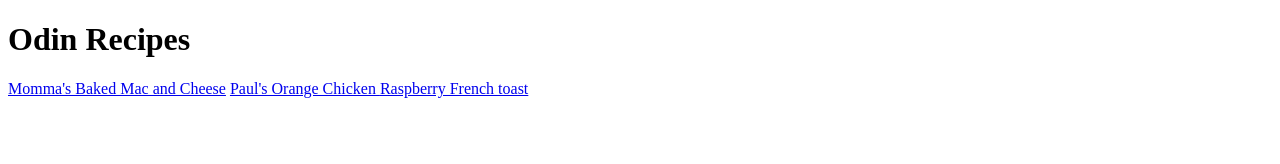
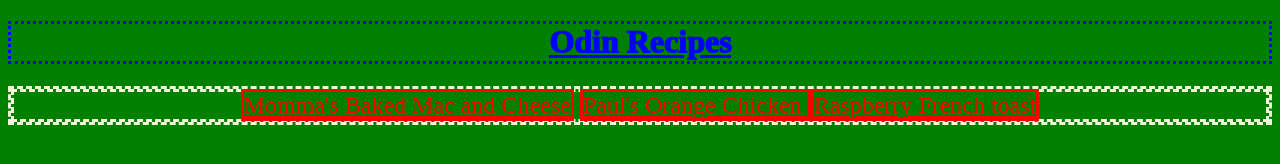
Before and after one commit to PaulieFig722/odin-recipes, a plain HTML site: page index.html in a window 1280 px wide. Drawn offline with Linux system fonts and the light colour scheme.

Commit message:
Updated Recipe CSS

```diff
--- a/index.html
+++ b/index.html
@@ -4,14 +4,18 @@
     <meta charset="UTF-8">
     <meta http-equiv="X-UA-Compatible" content="IE=edge">
     <meta name="viewport" content="width=device-width, initial-scale=1.0">
+    <link rel="stylesheet" href="style.css">
     <title>Document</title>
   </head>
-  <body>
-    <h1>Odin Recipes</h1>
-    <a href="recipes/BakedMac.html">Momma's Baked Mac and Cheese</a>
-    <a href="recipes/Chicken.html">Paul's Orange Chicken </a>
-    <a href="recipes/RaspFrenchToast.html">Raspberry French toast</a>
-
+  <body class="body_background body_align">
+    <h1 id="title" class="decoration bold border">Odin Recipes</h1>
+    <div class="ancestor" id="parent">
+      <div class="child">
+        <a href="recipes/BakedMac.html" class="recipe">Momma's Baked Mac and Cheese</a>
+        <a href="recipes/Chicken.html" class="recipe">Paul's Orange Chicken </a>
+        <a href="recipes/RaspFrenchToast.html" class="recipe">Raspberry French toast</a>
+      </div>
+    </div>
   </body>
 
 </html>
--- /dev/null
+++ b/style.css
@@ -0,0 +1,37 @@
+#title {
+    color: blue;
+}
+
+.recipe {
+    color: red;
+}
+
+a {
+    border: solid;
+}
+
+.body_background {
+    background-color: green;
+}
+
+.body_align {
+    text-align: center;
+}
+
+.decoration, .recipe {
+    text-decoration: underline;
+}
+
+.bold.border {
+    font-weight: 1000;
+    border-style: dotted;
+}
+
+.ancestor, .child {
+    border-style: dashed;
+    border-color: beige;
+}
+
+#parent {
+    font-size: x-large;
+}
```
